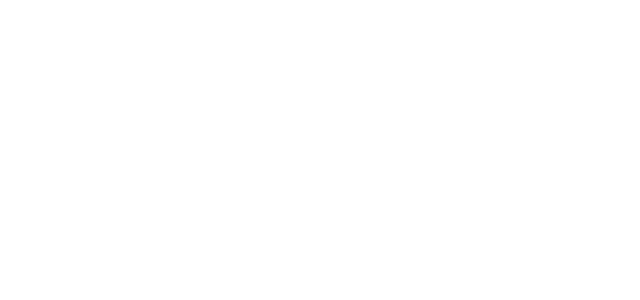
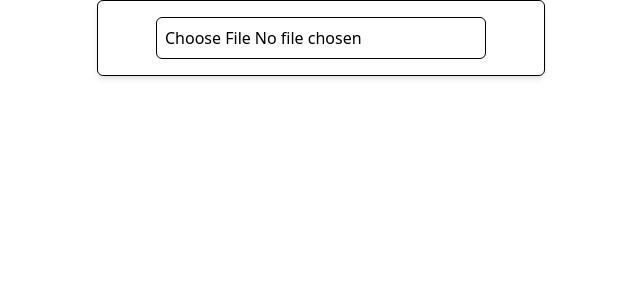
Before and after one commit to Quanghihicoder/TileLens, a React (Vite) app in the folder frontend/: page /image/upload in a window 1280 px wide. Shown: the top 300 px of the page, without its empty margins (319-959 px from the left). Built offline with nearby package versions, Linux system fonts and the light colour scheme.

Commit message:
upload image

```diff
--- a/frontend/src/pages/Image/UploadPage.tsx
+++ b/frontend/src/pages/Image/UploadPage.tsx
@@ -1,7 +1,39 @@
+import React from "react"
+import {useState, type ChangeEvent} from "react"
+
 const ImageUpload = () => {
-    return (
-        <></>
-    );
+    const [image, setImage] = useState<string | null>(null);
+
+    const handleImageChange = (e: ChangeEvent<HTMLInputElement>) => {
+    const file = e.target.files?.[0];
+    if (file && file.type.startsWith("image/")) {
+      const reader = new FileReader();
+      reader.onloadend = () => {
+        setImage(reader.result as string);
+      };
+      reader.readAsDataURL(file);
+    } else {
+      setImage(null);
+    }
+  };
+
+  return (
+    <div className="flex flex-col items-center gap-4 p-4 border rounded-md shadow-md w-full max-w-md mx-auto">
+      <input
+        type="file"
+        accept="image/*"
+        onChange={handleImageChange}
+        className="border p-2 rounded-md"
+      />
+      {image && (
+        <img
+          src={image}
+          alt="Preview"
+          className="w-full max-w-xs rounded-md border"
+        />
+      )}
+    </div>
+  );
 }
 
 export default ImageUpload;
```
